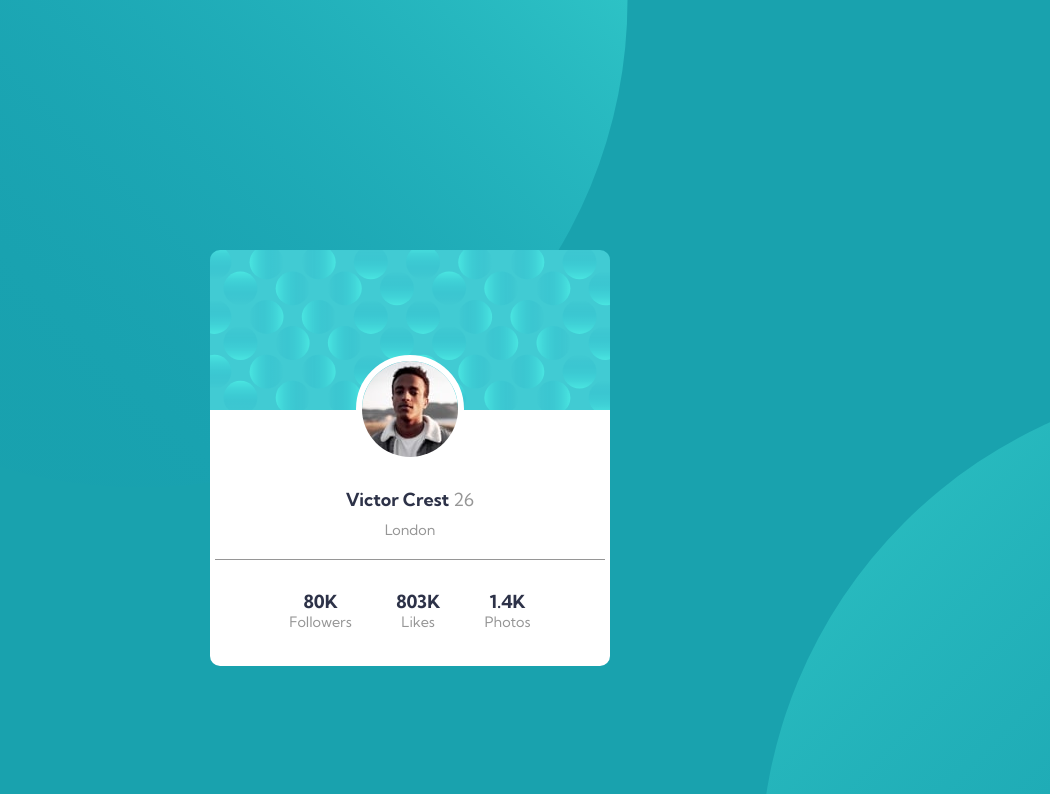
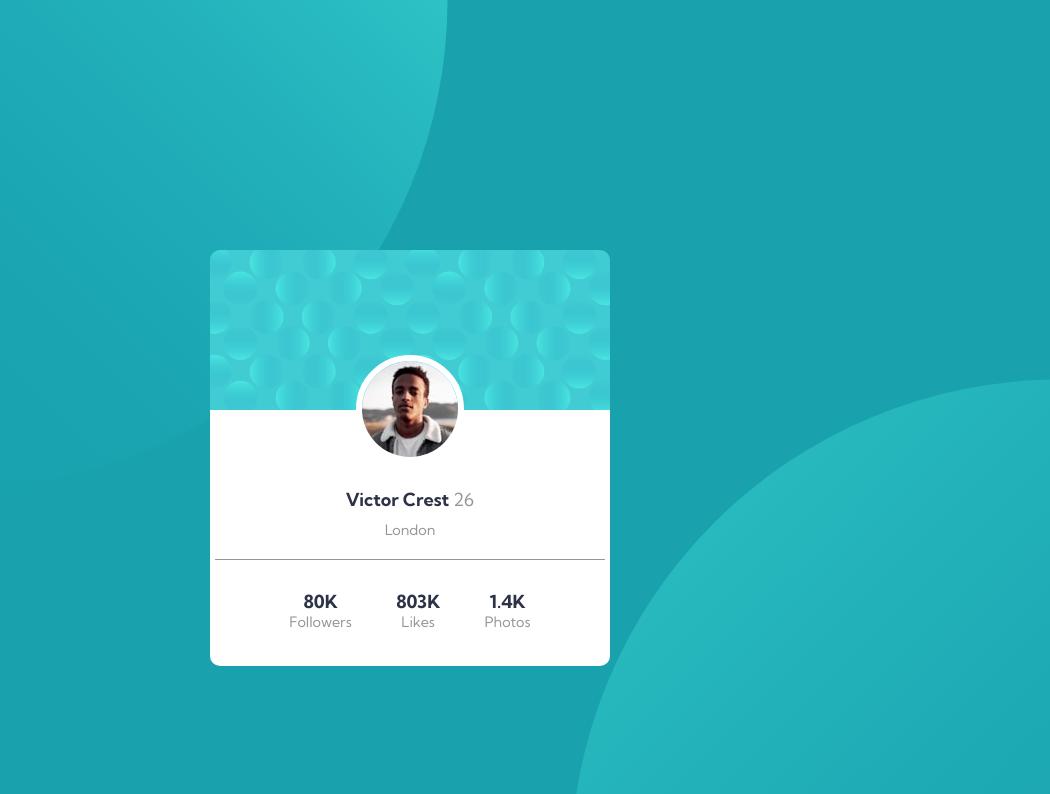
Before and after one commit to lucasilvas2/profile-card-component, a plain HTML site: page index.html in a window 1280 px wide. Shown: the top 794 px of the page, without its empty margins (230-1280 px from the left). Drawn offline with Linux system fonts and the light colour scheme.

Commit message:
Ajuste position background

```diff
--- a/style.css
+++ b/style.css
@@ -93,6 +93,12 @@ body{
 .info_data .followers{
     margin-left: 0;
 }
+@media(max-width: 1440px){
+    .wrapper{
+        background-position: -300px -490px, 800px 379px;
+    }
+}
+
 @media(max-width: 800px){
     .wrapper{
         background-position: -500px -490px, 400px 379px;
```
